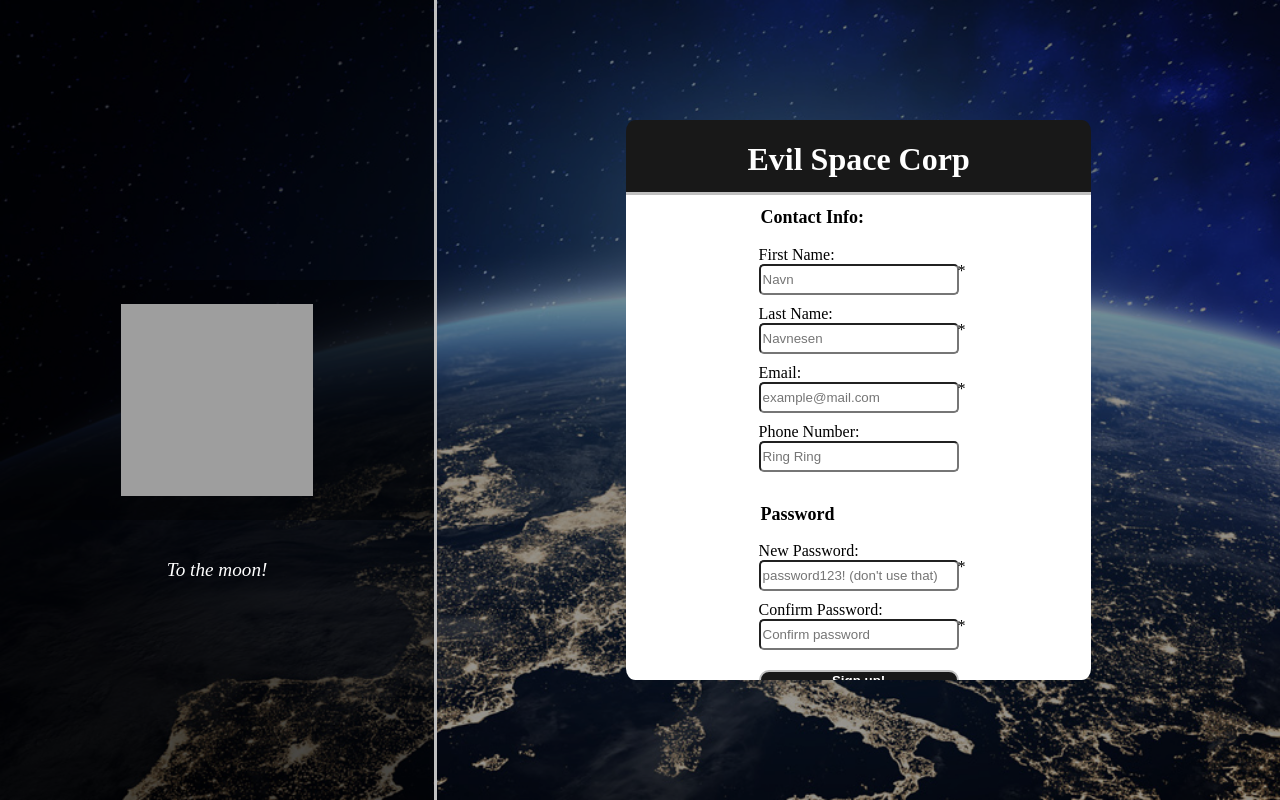
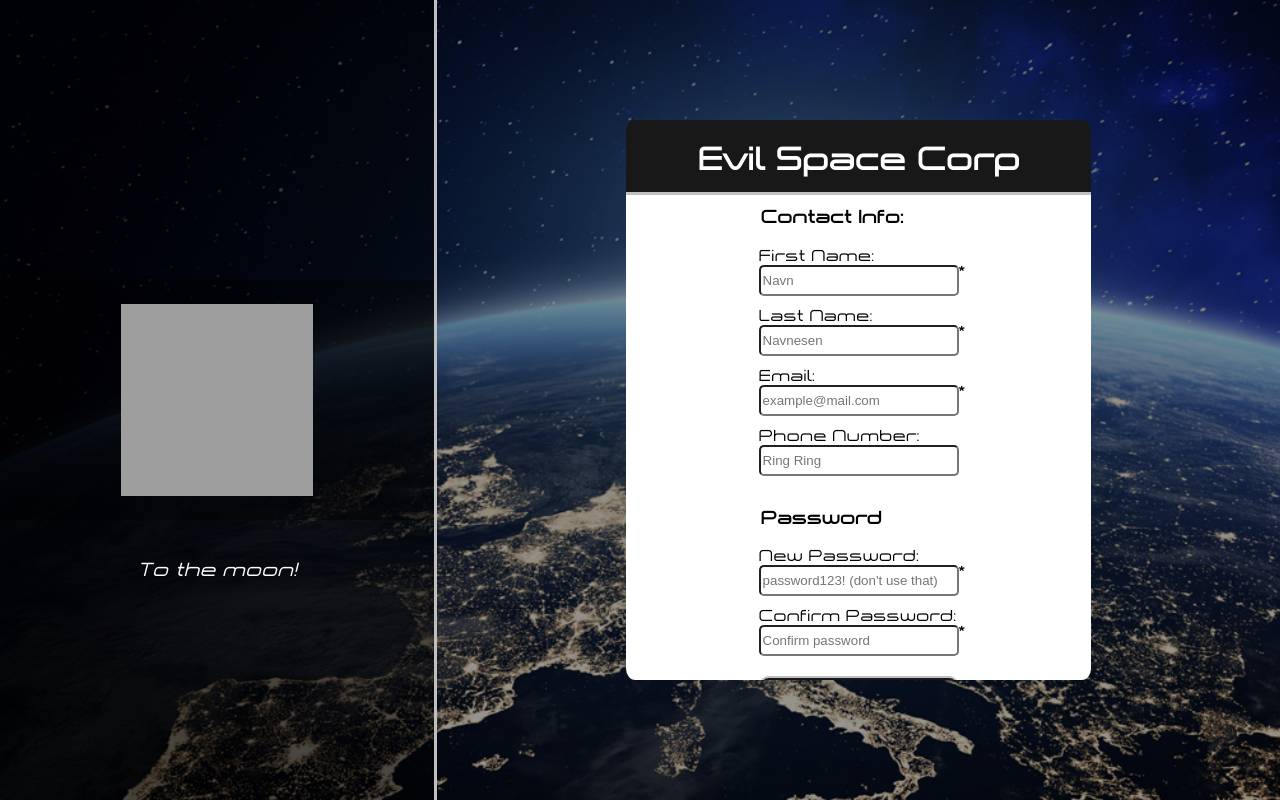
Before and after one commit to ATlexEide/sign-up-form, a plain HTML site: page index.html in a window 1280 px wide. Drawn offline with Linux system fonts and the light colour scheme; the site is published under a folder, as on GitHub Pages, so addresses that start at the root find nothing.

Commit message:
Fix broken font link

```diff
--- a/css/style.css
+++ b/css/style.css
@@ -4,7 +4,7 @@
 
 @font-face {
     font-family: spaceFont;
-    src: url(/fonts/aspace_demo-webfont.woff);
+    src: url(../fonts/aspace_demo-webfont.woff);
 }
 
 body {
```
